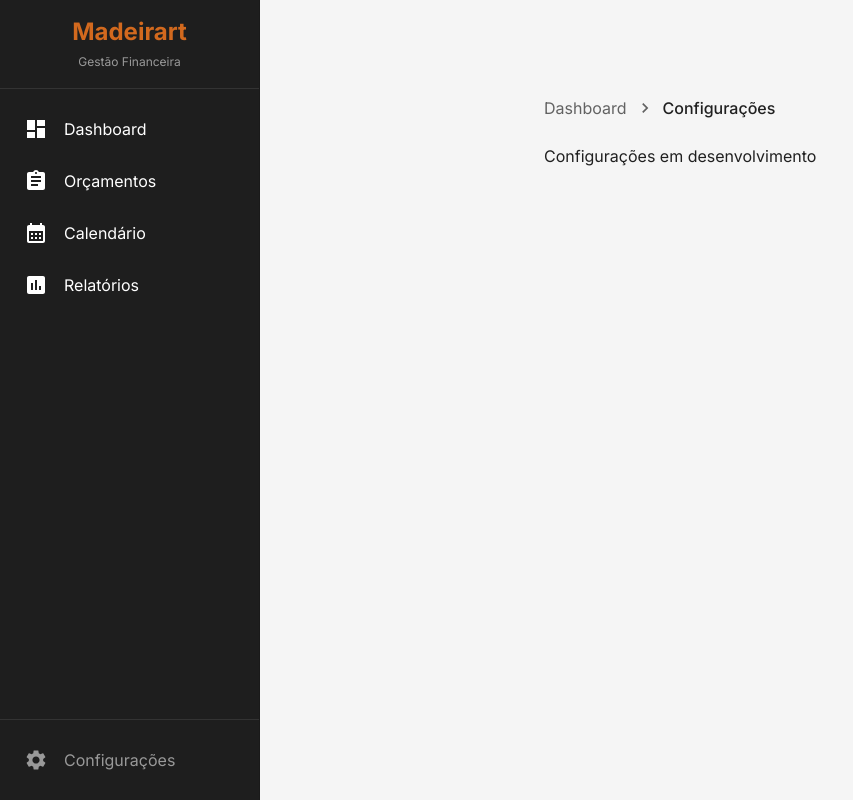
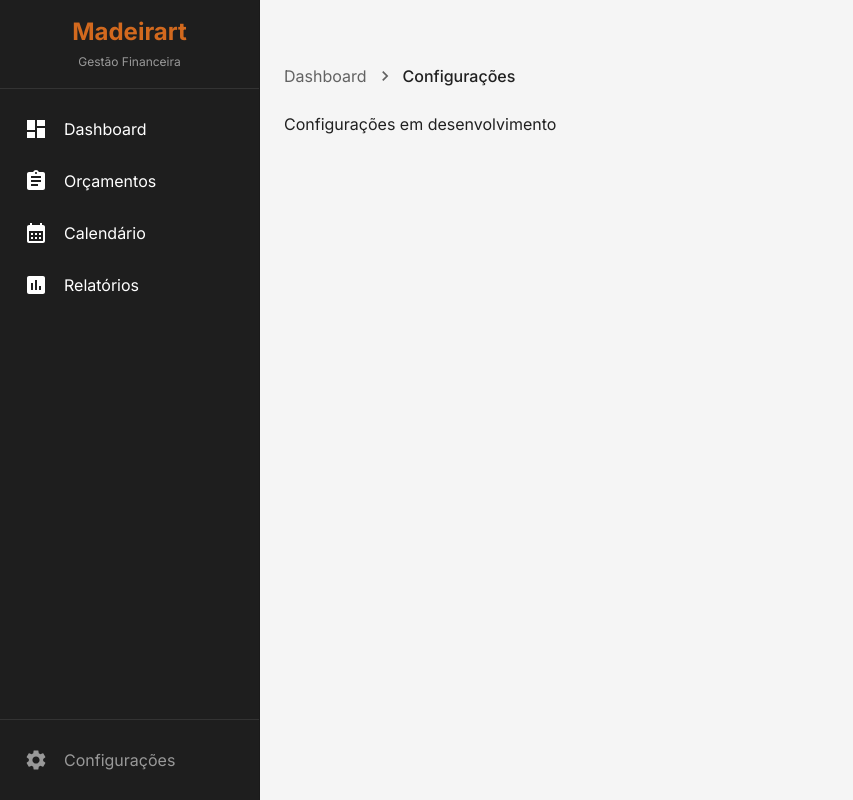
Before and after one commit to jp-grilo/App_Marcenaria_Madeirart, a React (Vite) app in the folder frontend/: page /configuracoes in a window 1280 px wide. Shown: the whole page, without its empty margins (0-853 px from the left). Built offline with nearby package versions, Linux system fonts and the light colour scheme.

Commit message:
Ajustar disposição dos elementos no layout principal

```diff
--- a/frontend/src/components/Layout/MainLayout.jsx
+++ b/frontend/src/components/Layout/MainLayout.jsx
@@ -15,13 +15,13 @@ export default function MainLayout({ children }) {
         component="main"
         sx={{
           flexGrow: 1,
-          ml: `${DRAWER_WIDTH}px`,
+        //   ml: `${DRAWER_WIDTH}px`,
           width: `calc(100% - ${DRAWER_WIDTH}px)`,
         }}
       >
         <Toolbar />
 
-        <Container maxWidth="xl" sx={{ mt: 4, mb: 4 }}>
+        <Container maxWidth="xl" sx={{ mb: 4 }}>
           <AppBreadcrumbs />
           {children}
         </Container>
```
